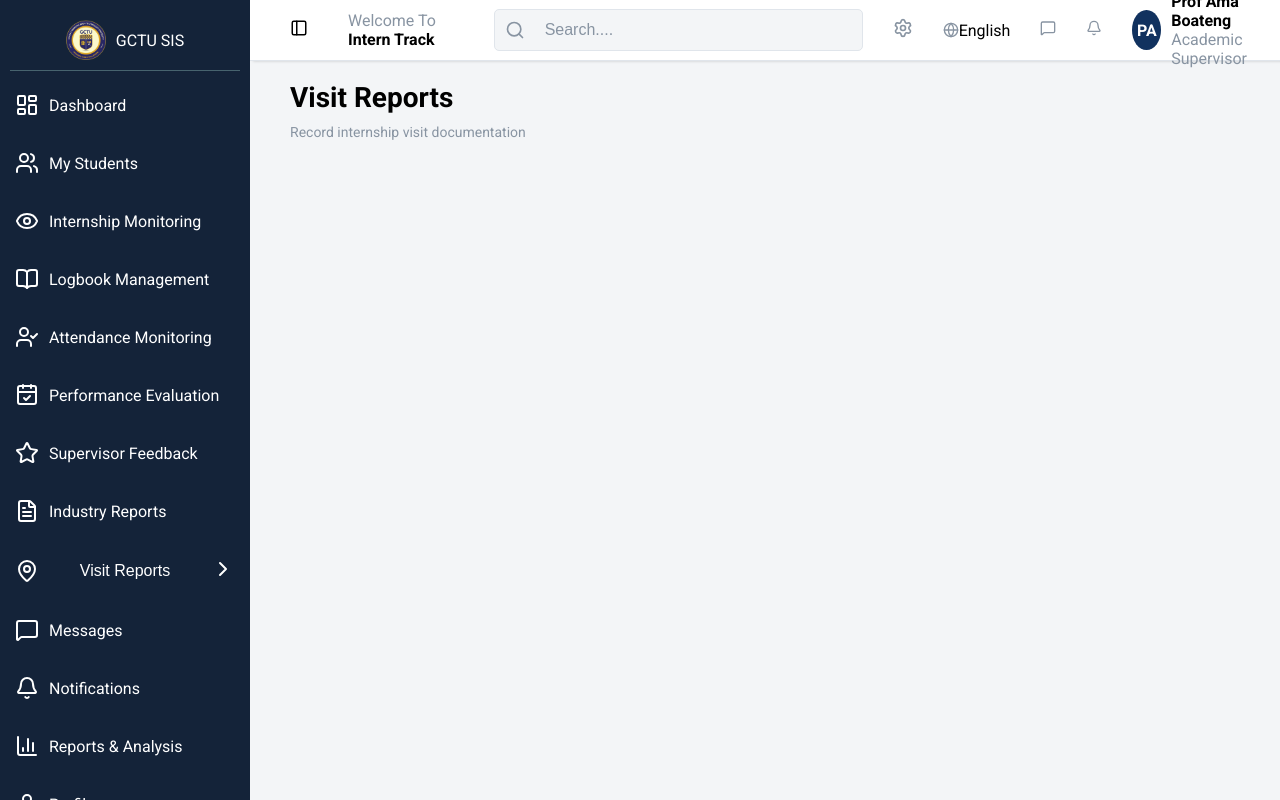
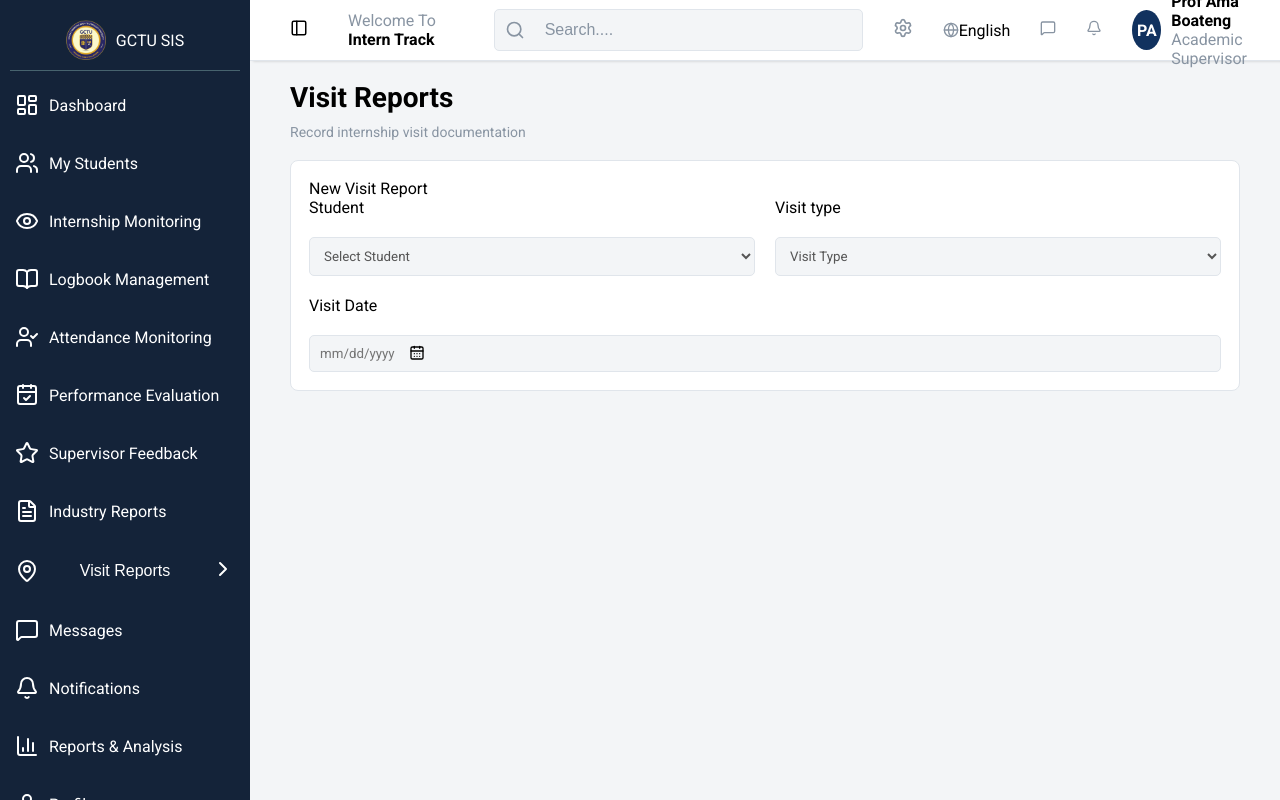
Before and after one commit to Princeaddo1199/GCTU-Student-Internship-System, a React (Vite) app: page /record-visit-report in a window 1280 px wide. Built offline with nearby package versions, Linux system fonts and the light colour scheme.

Commit message:
Record Visit Report been worked on
Currently working on the visit reports page. now working on the datepicker

```diff
--- a/package.json
+++ b/package.json
@@ -17,6 +17,7 @@
     "lucide": "^1.3.0",
     "lucide-react": "^1.8.0",
     "react": "^19.2.4",
+    "react-datepicker": "^9.1.0",
     "react-dom": "^19.2.4",
     "react-icons": "^5.6.0",
     "react-router-dom": "^7.14.0",
--- a/src/Pages/RecordVisitReport.jsx
+++ b/src/Pages/RecordVisitReport.jsx
@@ -1,22 +1,73 @@
-import React from 'react'
+import React, { useState } from "react";
+import DatePicker from "react-datepicker";
+import "react-datepicker/dist/react-datepicker.css";
+import "../STYLES/RecordVisitReport.css";
+import Students from "../Data/studentTable.json";
+import { CalendarDays } from "lucide-react";
 
 export default function RecordVisitReport() {
+  const [selectedId, setSelectedId] = useState("");
+  const [visitType, setVisitType] = useState("");
+  const [selectedDate, setSelectedDate] = useState(null);
+  // const student = Students.find((s) => s.id === parseInt(selectedId));
+
   return (
     <>
-          <div className="industryReportsTitle">
-            <h2 className="industryReportsTitleMain">
-              Visit Reports
-            </h2>
-            <p className="industryReportsTitleSub">
-              Record internship visit documentation
-            </p>
+      <div className="industryReportsTitle">
+        <h2 className="industryReportsTitleMain">Visit Reports</h2>
+        <p className="industryReportsTitleSub">
+          Record internship visit documentation
+        </p>
+      </div>
+      <div className="recordVisitReportPageMain">
+        <p className="subTitle">New Visit Report</p>
+        <div className="inputSection">
+          <div className="selectStudent">
+            <label htmlFor="student">Student</label>
+            <select
+              className="selectContainer"
+              value={selectedId}
+              onChange={(e) => setSelectedId(e.target.value)}
+            >
+              <option value="">Select Student</option>
+              {Students.map((student) => (
+                <option key={student.id} value={student.id}>
+                  {student.student}
+                </option>
+              ))}
+            </select>
           </div>
-          <div className="inputDataContainer">
-
+          <div className="visitType">
+            <label htmlFor="visit type">Visit type</label>
+            <select
+              className="selectContainer"
+              value={visitType}
+              onChange={(e) => setVisitType(e.target.value)}
+            >
+              <option value="">Visit Type</option>
+              <option value="Mid-Term">Mid-Term</option>
+              <option value="Final">Final</option>
+              <option value="Other">Other</option>
+            </select>
           </div>
-
-
-
-        </>
-  )
+        </div>
+        <div className="inputSection" style={{ marginTop: "20px" }}>
+          <div className="visitDate">
+            <label htmlFor="visit date">Visit Date</label>
+            <div className="datePickerWrapper">
+              <DatePicker
+                showIcon
+                icon={<CalendarDays />}
+                selected={selectedDate}
+                onChange={(date) => setSelectedDate(date)}
+                className="selectContainer"
+                placeholderText="mm/dd/yyyy"
+                dateFormat="MM/dd/yyyy"
+              />
+            </div>
+          </div>
+        </div>
+      </div>
+    </>
+  );
 }
--- /dev/null
+++ b/src/STYLES/RecordVisitReport.css
@@ -0,0 +1,57 @@
+.recordVisitReportPageMain{
+  margin: 20px 40px;
+  padding: 18px;
+  background: #ffffff;
+  border: 1px solid #e0e5eb;
+  border-radius: 8px;
+}
+
+.subTitle{
+    display: flex;
+    align-items: center;
+    gap: 15px;
+    /* margin: 20px; */
+}
+.selectStudent, .visitType {
+  flex: 1;
+}
+.selectContainer {
+  width: 100%;
+  padding: 10px;
+  margin-top: 20px;
+  background-color: #f3f5f7;
+  border: 0.5px solid #e0e5eb;
+  border-radius: 5px;
+  box-sizing: border-box;
+  font-family: inherit;
+  color: #555;
+}
+.inputSection{
+    display: flex;
+    flex-direction: row;
+    gap: 20px;
+}
+
+.visitDate {
+  flex: 1;
+}
+
+/* Force React DatePicker to fill its container and align its input */
+.datePickerWrapper,
+.react-datepicker-wrapper,
+.react-datepicker__input-container {
+  position: relative;
+  display: block;
+  width: 100%;
+}
+
+.react-datepicker__view-calendar-icon input {
+  padding: 10px 35px 10px 10px !important;
+}
+
+.react-datepicker__calendar-icon {
+  right: 10px !important;
+  left: 90px !important;
+  top: 20px !important
+
+}
```
Also changed, not shown: 1 other file (tests, documents, lock files or other folders).
